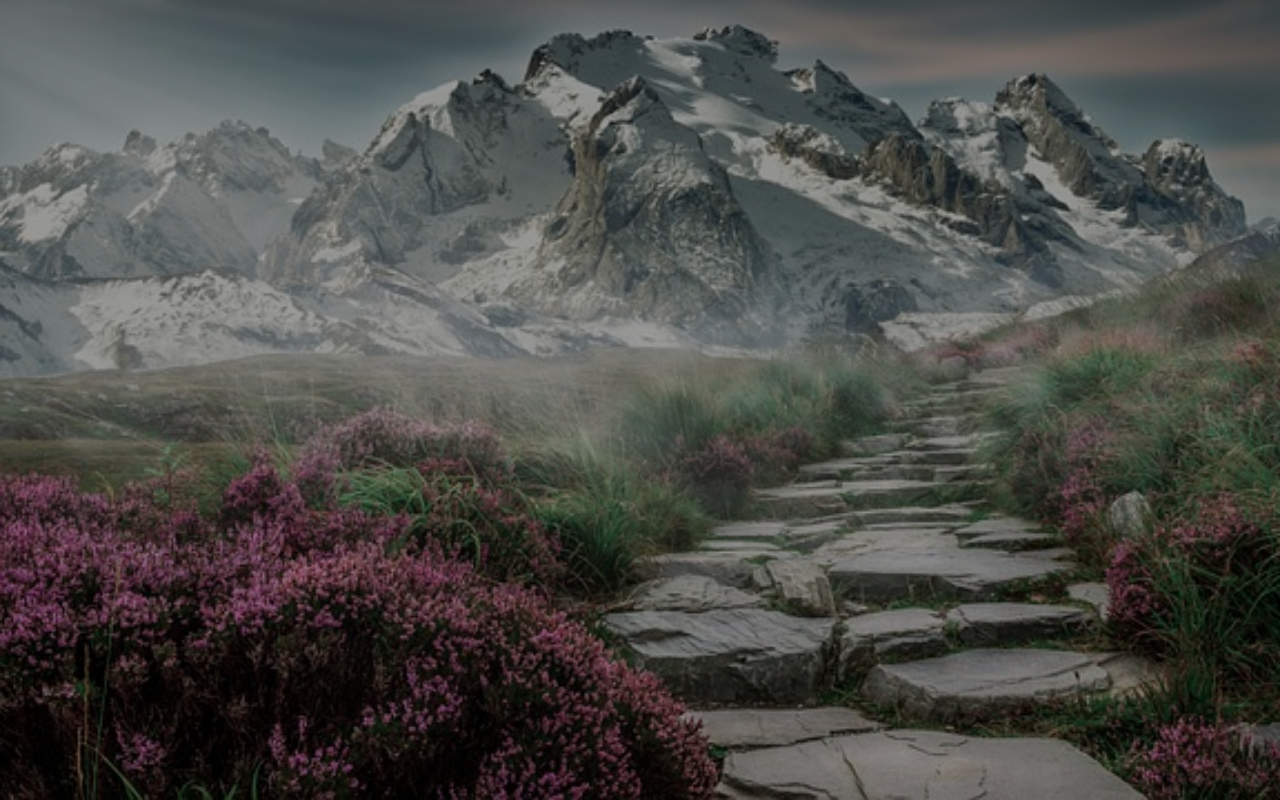
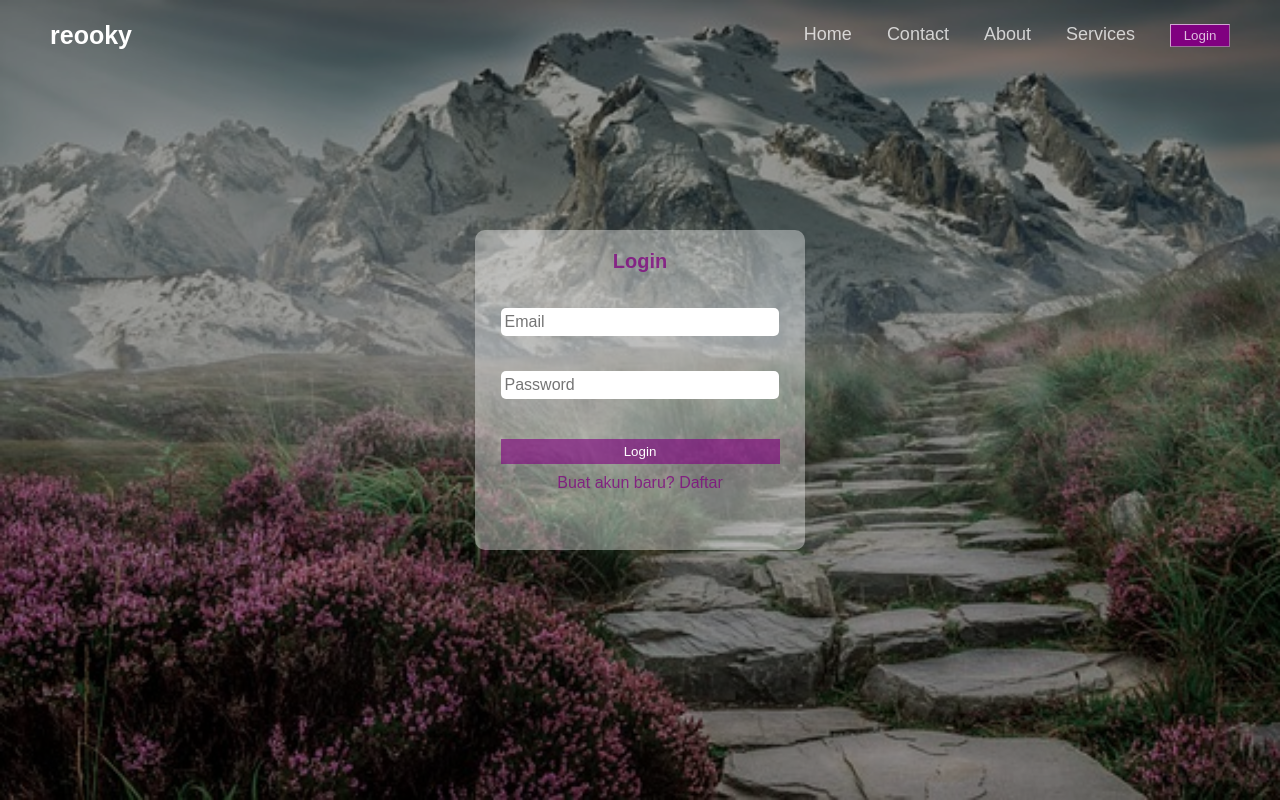
Before and after one commit to R4f4ell/Login003, a plain HTML site: page index.html in a window 1280 px wide. Drawn offline with Linux system fonts and the light colour scheme.

Commit message:
finalizando

```diff
--- a/index.html
+++ b/index.html
@@ -7,6 +7,32 @@
     <title>Login</title>
 </head>
 <body>
-    <div class="fundotransparente"></div>
+    <div class="fundotransparente">
+        <header>
+            <div class="nome">
+                <p>reooky</p>
+            </div>
+            <div class="link">
+                <a href="#">Home</a>
+                <a href="#">Contact</a>
+                <a href="#">About</a>
+                <a href="#">Services</a>
+                <button>Login</button>
+            </div>
+        </header>
+
+        <section>
+                <div class="tamanho">
+                    <form action="form.php">
+                    <p class="titulo-login">Login</p>
+                    <input type="email" placeholder="Email" autocomplete="on" required>
+                     <input type="password" placeholder="Password" required>
+                     <div class="button"><button>Login</button></div>
+                     <p>Buat akun baru? Daftar</p>
+                    </form>
+                </div>
+        </section>
+
+    </div>
 </body>
 </html>
--- a/style.css
+++ b/style.css
@@ -14,3 +14,107 @@ body{
     height: 100vh;
     background-color: rgba(0, 0, 0, 0.39);
 }
+
+header{
+    display: flex;
+    align-items: center;
+    justify-content: space-between;
+    width: 100vw;
+    height: 70px;
+}
+
+header .nome{
+    font-size: 25px;
+    font-weight: 800;
+    color: white;
+    margin-left: 50px;
+}
+
+header .link{
+    display: flex;
+    gap: 35px;
+}
+
+header .link a{
+    color: rgba(255, 255, 255, 0.74);
+    text-decoration: none;
+    font-size: 18px;
+}
+
+header .link button{
+    background-color: purple;
+    border-color: rgba(255, 255, 255, 0.651);
+    border-width: 1px;
+    color:  rgba(255, 255, 255, 0.74);
+    margin-right: 50px;
+    width: 60px;
+    padding: 3px;
+    cursor: pointer;
+}
+
+header .link button:hover{
+    background-color: rgba(255, 255, 255, 0.829);
+    color: purple;
+    transform: scale(1.05);
+    transition: .4s;
+}
+
+section{
+    display: flex;
+    justify-content: center;
+    align-items: center;
+    height: 80vh;
+}
+
+section .tamanho{
+    background-color: rgba(255, 255, 255, 0.363);
+    width: 310px;
+    height: 300px;
+    border-radius: 10px;
+    padding: 10px;
+    display: flex;
+    justify-content: center;
+}
+
+form{
+    width: 90%;
+    color: purple;
+}
+
+form input{
+    width: 97%;
+    height: 20px;
+    padding: 4px;
+    border-radius: 5px;
+    border: none;
+    margin-top: 35px;
+    font-size: 16px;
+}
+
+form .titulo-login{
+    text-align: center;
+    font-weight: 800;
+    font-size: 20px;
+}
+
+.button{
+    display: flex;
+    justify-content: center;
+}
+
+.button button{
+    background-color: rgba(128, 0, 128, 0.61);
+    color: white;
+    border: none;
+    width: 100%;
+    margin-top: 40px;
+    padding: 5px;
+    cursor: pointer;
+}
+
+.tamanho p{
+    text-align: center;
+    color: rgba(128, 0, 128, 0.753);
+    margin-top: 10px;
+    cursor: pointer;
+}
```
